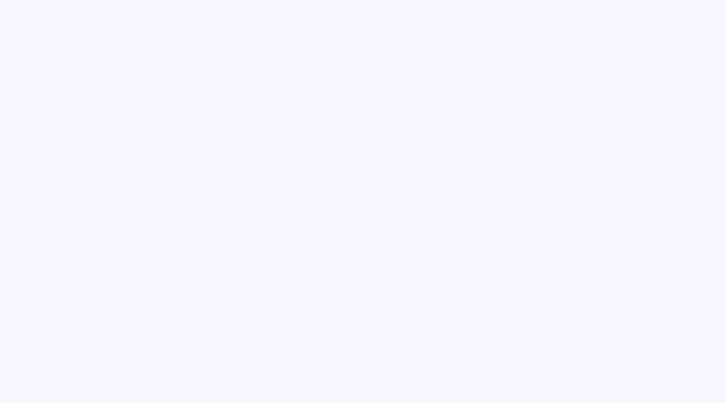
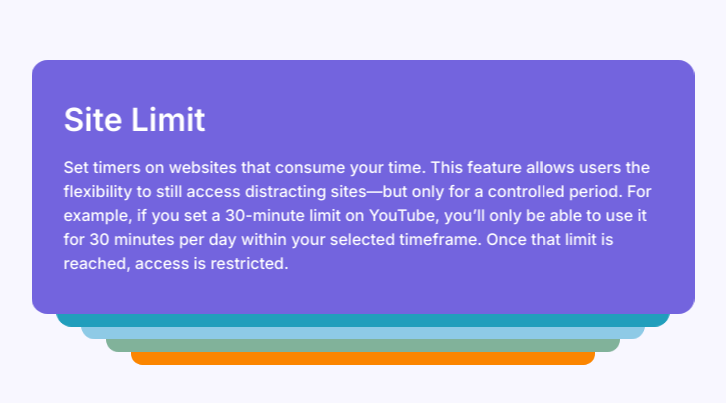
Before and after one commit to tariqyunusa/lockli-website, a Next.js app: page / in a window 1280 px wide. Shown: the part 4112-4515 px from the top of the page, without its empty margins (277-1003 px from the left). Built offline with nearby package versions, Linux system fonts and the light colour scheme.

Commit message:
UI: arrainged card

```diff
--- a/app/page.js
+++ b/app/page.js
@@ -2,6 +2,7 @@
 import { useEffect, useState, useRef } from "react";
 import Hero from "./sections/Hero";
 import About from "./sections/About";
+import Features from "./sections/Features";
 
 export default function Home() {
   const [isMobile, setIsMobile] = useState(false);
@@ -23,6 +24,7 @@ export default function Home() {
       {isMobile && (
         <About refs={letterRefs} iconRefs={iconRefs} />
       )}
+      <Features />
     </>
   );
 }
--- /dev/null
+++ b/app/sections/Features.jsx
@@ -0,0 +1,77 @@
+"use client"
+import styles from "../styles/Features.module.css";
+import gsap from "gsap";
+import ScrollTrigger from "gsap/ScrollTrigger";
+import { useRef, useEffect } from "react";
+gsap.registerPlugin(ScrollTrigger)
+export default function Features() {
+  const Feature = [
+    {
+      Title: "Site Limit",
+      Deccription:
+        "Set timers on websites that consume your time. This feature allows users the flexibility to still access distracting sites—but only for a controlled period. For example, if you set a 30-minute limit on YouTube, you’ll only be able to use it for 30 minutes per day within your selected timeframe. Once that limit is reached, access is restricted.",
+      color: "#7364DE",
+    },
+    {
+      Title: "Domain Blocking",
+      Deccription:
+        "Completely block access to specific websites that distract you. This feature removes temptation entirely by preventing those sites from loading at all. Once a domain is blocked, it stays inaccessible for as long as the restriction is active—helping you stay focused without relying on willpower.",
+      color: "#219EBC",
+    },
+    {
+      Title: "Category Blocking",
+      Deccription:
+        "Block entire categories of distracting websites at once. Instead of adding sites one by one, you can restrict groups like social media, entertainment, or news in a single action. This makes it easier to stay focused without worrying about discovering new distractions within the same category.",
+      color: "#8ECAE6",
+    },
+    {
+      Title: "Pomodoro Timer",
+      Deccription:
+        "Use structured time intervals to improve focus and maintain productivity. The Pomodoro Timer breaks your work into focused sessions followed by short breaks. This helps reduce burnout, maintain concentration, and build a consistent workflow throughout the day.",
+      color: "#81B29A",
+    },
+    {
+      Title: "Analytics",
+      Deccription:
+        "Understand how you spend your time online. Analytics provides a clear breakdown of your browsing habits, showing which sites take up most of your attention. With this insight, you can identify patterns, adjust your limits, and make more intentional decisions about how you use your time.",
+      color: "#FB8500",
+    },
+  ];
+  const cardRef = useRef([])
+
+  const cardsLength = Feature.length
+  const segmentSize = 1 / cardsLength
+
+  const cardYOffset = 5
+  const cardScaleStep = 0.075
+
+  useEffect(() => {
+    cardRef.current.forEach((card, i) => {
+        gsap.set(card, {
+            xPercent: -50,
+            yPercent: -50 + i * cardYOffset,
+            scale: 1 - i * cardScaleStep
+        })
+    })
+  },[])
+
+
+  return (
+    <section className={styles.feature__section}>
+      {Feature.map((card, idx) => (
+        <div
+          style={{ backgroundColor: card.color }}
+          key={idx}
+          ref={(el) => (cardRef.current[idx] = el)}
+          className={`${styles.card} ${styles[`card__${idx}`] || ""}`}
+
+        >
+          <div className={styles.card__details}>
+            <h2 className={styles.card__header}>{card.Title}</h2>
+            <p className={styles.card__description}>{card.Deccription}</p>
+          </div>
+        </div>
+      ))}
+    </section>
+  );
+}
--- /dev/null
+++ b/app/styles/Features.module.css
@@ -0,0 +1,69 @@
+.feature__section{
+    width: 100vw;
+    height: 100svh;
+    display: flex;
+    justify-content: center;
+    align-items: center;
+    flex-direction: column;
+    position: relative;
+     perspective: 850px;
+}
+.card{
+    width: 663px;
+    height: 254px;
+    border-radius: 16px;
+    display: flex;
+    flex-direction: column;
+    align-items: center;
+    justify-content: center;
+    padding: 2rem;
+    position: absolute;
+    top: 50%;
+    left: 50%;
+    transform-origin: center bottom;
+    will-change: transform;
+
+}
+.card__details{
+    display: flex;
+    justify-content: center;
+    gap: 1rem;
+    flex-direction: column;
+}
+.card__header{
+    font-family: var(--font-inter);
+    font-weight: 600;
+    font-size: 2rem;
+    letter-spacing: -6%;
+    color: var(--primary);
+}
+.card__description{
+    font-family: var(--font-inter);
+    font-weight: 500;
+    font-size: 1rem;
+    line-height: 24px;
+    letter-spacing: -6%;
+    color: var(--primary);
+}
+.card__0 {
+    z-index: 5;
+}
+.card__1 {
+    z-index: 4;
+}
+.card__2 {
+    z-index: 3;
+}
+.card__3 {
+    z-index: 2;
+}
+.card__4 {
+    z-index: 1;
+}
+
+@media screen and (max-width: 768px) {
+    .card{
+        width: calc(100% - 4rem);
+        height: 75%;
+    }
+}
```
